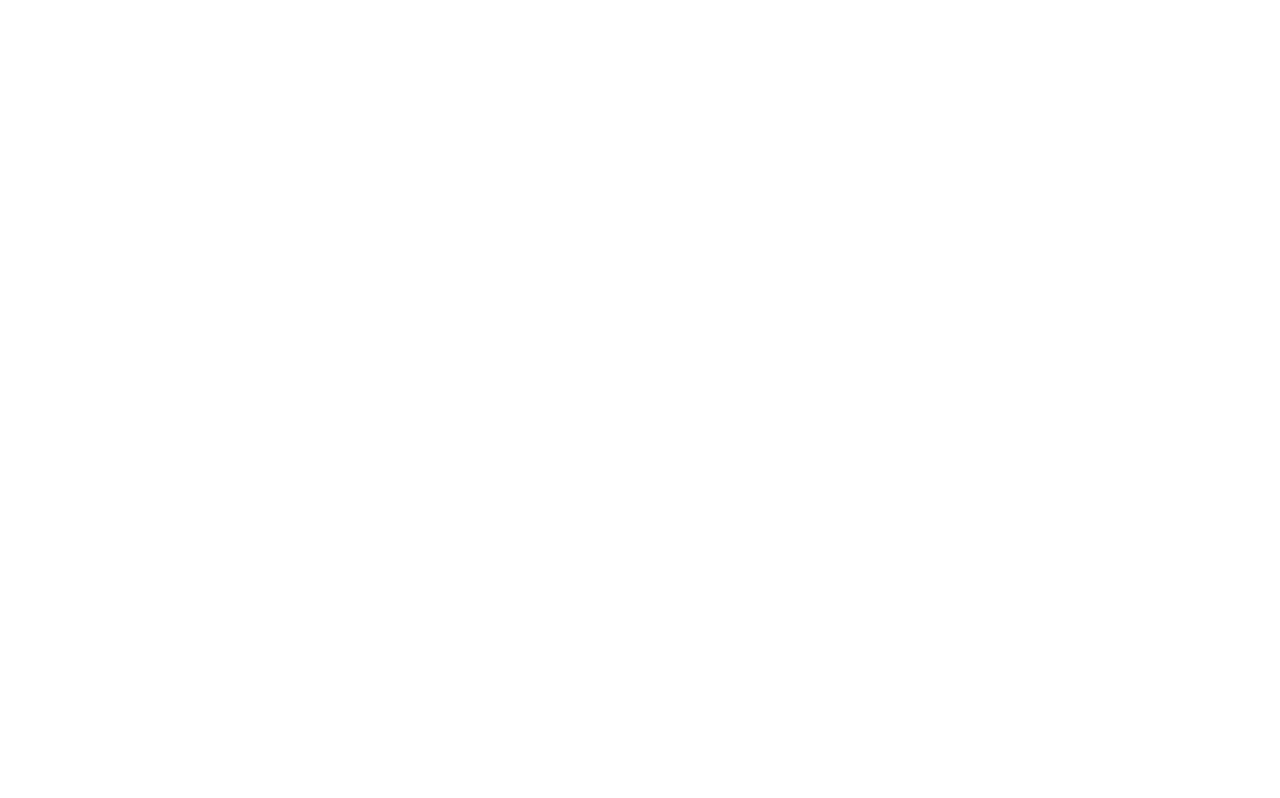
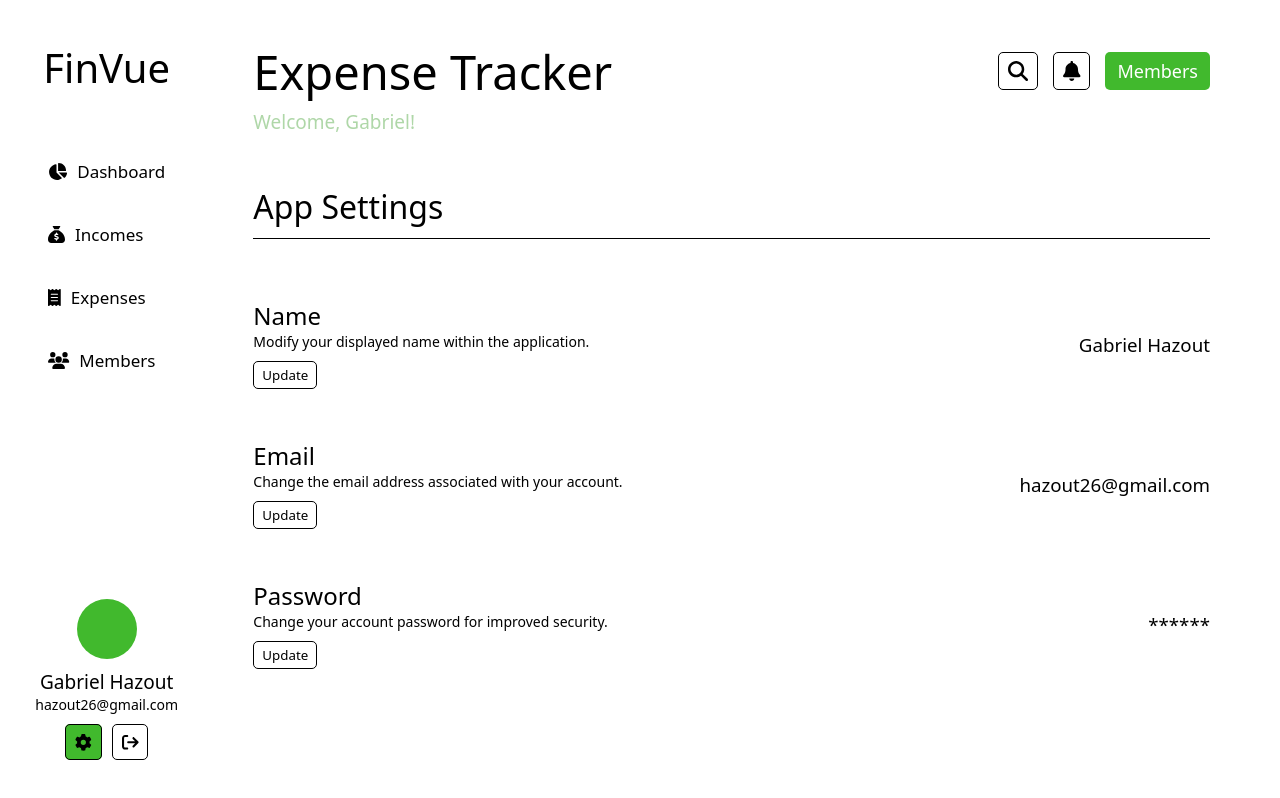
Before and after one commit to Gabrielhzt/FinVue, a React (Create React App) app in the folder client/: page /settings in a window 1280 px wide. Before the commit this address had no page. Built offline with nearby package versions, Linux system fonts and the light colour scheme.

Commit message:
Made the design of the setting page

```diff
--- a/client/src/App.js
+++ b/client/src/App.js
@@ -6,6 +6,7 @@
 import Income from './Pages/Income/Income';
 import Expenses from './Pages/Expenses/Expenses';
 import Members from './Pages/Members/Members';
+import Settings from './Pages/Settings/Settings';
 
 const App = () => {
   return (
@@ -16,6 +17,7 @@
           <Route path='/income' element={<Income />} />
           <Route path='/expenses' element={<Expenses />} />
           <Route path='/members' element={<Members />} />
+          <Route path='/settings' element={<Settings />} />
         </Route>
       </Routes>
     </Router>
--- a/client/src/Nav/Nav.css
+++ b/client/src/Nav/Nav.css
@@ -36,7 +36,7 @@
 
 a.active {
     background-color: #41B92D;
-    color: #fff;
+    color: #fff !important;
     border-radius: 5px;
 }
 
--- a/client/src/Nav/Nav.js
+++ b/client/src/Nav/Nav.js
@@ -42,7 +42,7 @@
                     <h2>Gabriel Hazout</h2>
                     <p>hazout26@gmail.com</p>
                     <div className="group-btn">
-                        <button className="btn"><FontAwesomeIcon icon={faGear} size="lg" /></button>
+                        <NavLink to={'/settings'}><button className="btn"><FontAwesomeIcon icon={faGear} size="lg" /></button></NavLink>
                         <button className="btn"><FontAwesomeIcon icon={faArrowRightFromBracket} size="lg" /></button>
                     </div>
                 </div>
--- /dev/null
+++ b/client/src/Pages/Settings/Settings.css
@@ -0,0 +1,25 @@
+.settings-info {
+    display: flex;
+    flex-direction: column;
+    gap: 50px;
+    margin-top: 60px;
+}
+
+.flex-4 {
+    display: flex;
+    align-items: center;
+    justify-content: space-between;
+}
+
+.flex-4 p {
+    font-size: 14px;
+}
+
+.settings-btn {
+    border: 1px solid #000;
+    border-radius: 5px;
+    background-color: #fff;
+    padding: 4px 8px;
+    margin-top: 10px;
+    cursor: pointer;
+}
--- /dev/null
+++ b/client/src/Pages/Settings/Settings.js
@@ -0,0 +1,44 @@
+import React from "react";
+import './Settings.css'
+
+const Settings = () => {
+    return (
+        <div>
+            <h1 className="income-title-2">App Settings</h1>
+            <div className="settings-info">
+                <div className="flex-4">
+                    <div>
+                        <h2>Name</h2>
+                        <p>Modify your displayed name within the application.</p>
+                        <button className="settings-btn">Update</button>
+                    </div>
+                    <div>
+                        <h3>Gabriel Hazout</h3>
+                    </div>
+                </div>
+                <div className="flex-4">
+                    <div>
+                        <h2>Email</h2>
+                        <p>Change the email address associated with your account.</p>
+                        <button className="settings-btn">Update</button>
+                    </div>
+                    <div>
+                        <h3>hazout26@gmail.com</h3>
+                    </div>
+                </div>
+                <div className="flex-4">
+                    <div>
+                        <h2>Password</h2>
+                        <p>Change your account password for improved security.</p>
+                        <button className="settings-btn">Update</button>
+                    </div>
+                    <div>
+                        <h3>******</h3>
+                    </div>
+                </div>
+            </div>
+        </div>
+    )
+}
+
+export default Settings;
```
